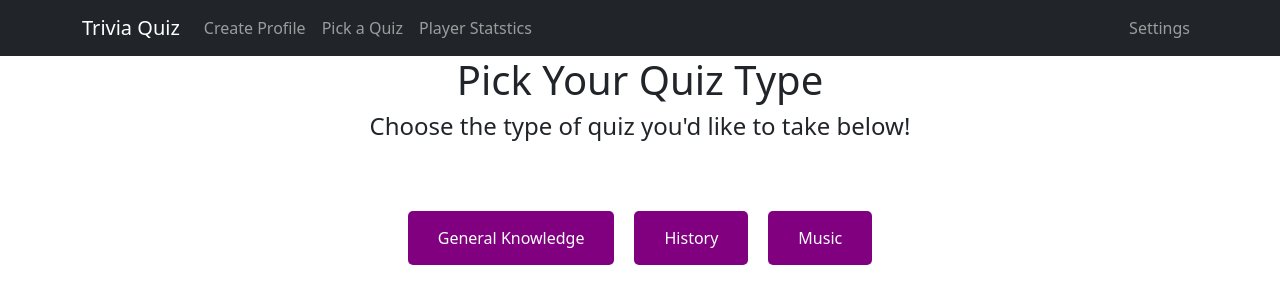
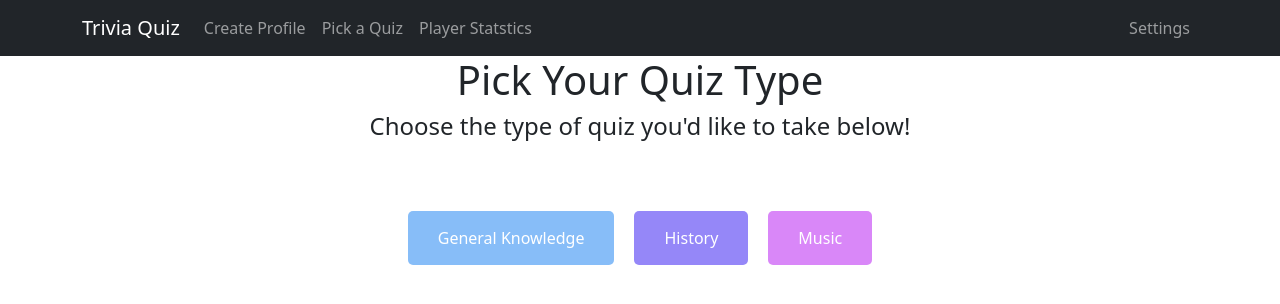
Before and after one commit to natashazywczyk/ProfessionalITProject, a React (Create React App) app: page /pickquiz in a window 1280 px wide. Shown: the top 304 px of the page. Built offline with nearby package versions, Linux system fonts and the light colour scheme.

Commit message:
changed colour of buttons

```diff
--- a/src/components/PickQuiz.js
+++ b/src/components/PickQuiz.js
@@ -14,11 +14,10 @@ const PickQuiz = () => {
                     style={{
                         padding: "15px 30px",
                         margin: "10px",
-                        backgroundColor: "purple",
+                        backgroundColor: "#87bdf8",
                         color: "white",
                         border: "none",
                         borderRadius: "5px",
-                        cursor: "pointer",
                         fontSize: "16px",
                     }}
                     onClick={() => navigate("/generalknowledge")}
@@ -31,11 +30,10 @@ const PickQuiz = () => {
                     style={{
                         padding: "15px 30px",
                         margin: "10px",
-                        backgroundColor: "purple",
+                        backgroundColor: "#9587f8",
                         color: "white",
                         border: "none",
                         borderRadius: "5px",
-                        cursor: "pointer",
                         fontSize: "16px",
                     }}
                     onClick={() => navigate("/historyquiz")}
@@ -43,16 +41,15 @@ const PickQuiz = () => {
                     History
                 </button>
 
-                {/* Click to get music quiz*/}
+                {/* Click to get music quiz */}
                 <button
                     style={{
                         padding: "15px 30px",
                         margin: "10px",
-                        backgroundColor: "purple",
+                        backgroundColor: "#d987f8",
                         color: "white",
                         border: "none",
                         borderRadius: "5px",
-                        cursor: "pointer",
                         fontSize: "16px",
                     }}
                     onClick={() => navigate("/musicquiz")}
```
